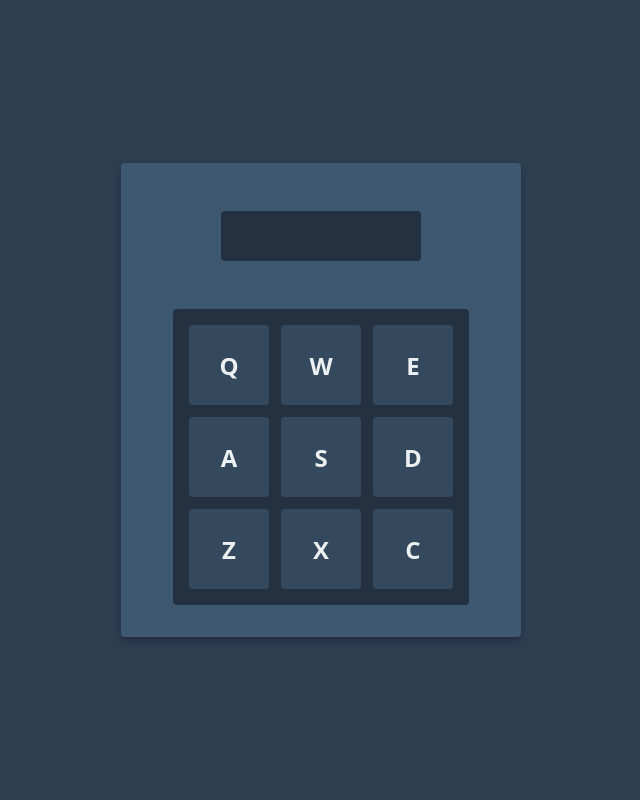
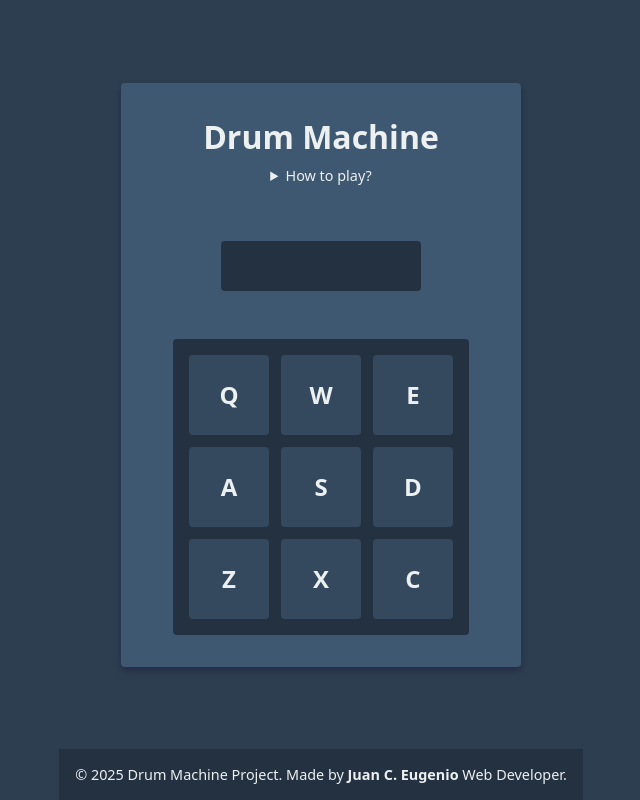
Before and after one commit to juaneugenio/drum-machine-react, a React (Vite) app: page / in a window 1280 px wide. Shown: the whole page, without its empty margins (319-959 px from the left). Built offline with nearby package versions, Linux system fonts and the light colour scheme.

Commit message:
Styles: Added Footer, styled title and  details on DisplayUI element

```diff
--- a/src/App.jsx
+++ b/src/App.jsx
@@ -1,11 +1,29 @@
 /** @format */
 
 import DrumMachine from "./components/DrumMachine/DrumMachine";
+import "./App.scss";
+
 function App() {
 	return (
-		<>
-			<DrumMachine />
-		</>
+		<div className="app-container">
+			<main className="main-content">
+				<DrumMachine />
+			</main>
+			<footer className="footer">
+				<p>
+					&copy; {new Date().getFullYear()} Drum Machine Project. Made by{" "}
+					<a
+						href="https://eugenioportfolio.netlify.app/"
+						target="_blank"
+						rel="noopener noreferrer"
+						className="footer-link"
+					>
+						Juan C. Eugenio
+					</a>{" "}
+					Web Developer.
+				</p>
+			</footer>
+		</div>
 	);
 }
 
--- /dev/null
+++ b/src/App.scss
@@ -0,0 +1,64 @@
+/** @format */
+
+@use "sass:color";
+@use "./styles/variables" as *;
+@use "./styles/mixins" as *;
+
+.app-container {
+  @include flex-center;
+  min-height: 100vh;
+  flex-direction: column;
+  justify-content: space-between;
+  background-color: $primary-color;
+  color: $secondary-color;
+}
+
+.main-content {
+  @include flex-center;
+  flex: 1;
+  width: 100%;
+  padding: 2rem 1rem;
+}
+
+.footer {
+  width: 100%;
+  text-align: center;
+  padding: 1rem;
+  background-color: color.adjust($primary-color, $lightness: -5%);
+
+  p {
+    margin: 0;
+    font-size: 0.9rem;
+  }
+}
+
+.footer-link {
+  color: $secondary-color;
+  text-decoration: none;
+  font-weight: 600;
+  transition: color 0.3s ease;
+
+  &:hover {
+    color: color.adjust($secondary-color, $lightness: 15%);
+    text-decoration: underline;
+  }
+
+  &:focus {
+    outline: 2px solid $secondary-color;
+    outline-offset: 2px;
+  }
+}
+
+@media screen and (max-width: 320px) {
+  .main-content {
+    padding: 1rem 0.5rem;
+  }
+
+  .footer {
+    padding: 0.75rem;
+
+    p {
+      font-size: 0.8rem;
+    }
+  }
+}
--- a/src/components/Display/Display.jsx
+++ b/src/components/Display/Display.jsx
@@ -5,9 +5,36 @@ import PropTypes from "prop-types";
 
 function Display({ text }) {
 	return (
-		<div id="display" data-testid="display">
-			{text}
-		</div>
+		<>
+			<div className="display-header">
+				<h1>Drum Machine</h1>
+				<details
+					className="info-details"
+					aria-label="Instructions"
+					role="group"
+				>
+					<summary aria-controls="instructions-content" aria-expanded="false">
+						How to play?
+					</summary>
+					<div
+						id="instructions-content"
+						className="content"
+						role="region"
+						aria-label="Game instructions"
+					>
+						<p>Use mouse clicks or keyboard keys (Q,W,E,A,S,D,Z,X,C) to play</p>
+					</div>
+				</details>
+			</div>
+			<div
+				id="display"
+				data-testid="display"
+				role="status"
+				aria-live="polite"
+			>
+				{text}
+			</div>
+		</>
 	);
 }
 Display.propTypes = {
--- a/src/components/Display/Display.scss
+++ b/src/components/Display/Display.scss
@@ -13,3 +13,62 @@
   margin: 1rem 0;
   // border: 1px solid $secondary-color;
 }
+.display-header {
+  text-align: center;
+
+  h1 {
+    margin-bottom: 0.5rem;
+  }
+
+  .info-details {
+    margin: 0.5rem 0;
+    cursor: pointer;
+
+    summary {
+      color: $secondary-color;
+      font-size: 0.9rem;
+      transition: opacity 0.3s ease;
+
+      &:hover {
+        opacity: 0.8;
+      }
+
+      &::marker {
+        transition: all 0.3s ease;
+      }
+    }
+
+    .content {
+      overflow: hidden;
+      transition: max-height 0.3s ease-in-out;
+      max-height: 0;
+      opacity: 0;
+    }
+
+    &[open] {
+      .content {
+        max-height: 100px;
+        opacity: 1;
+        transition: all 0.3s ease-in-out;
+      }
+    }
+
+    p {
+      font-size: 0.85rem;
+      opacity: 0.8;
+      margin: 0;
+      padding: 0.5rem;
+      background-color: color.adjust($primary-color, $lightness: -8%);
+      border-radius: $border-radius;
+    }
+  }
+}
+
+@keyframes fadeInOut {
+  0% {
+    opacity: 0;
+  }
+  100% {
+    opacity: 0.8;
+  }
+}
--- a/src/components/DrumMachine/DrumMachine.scss
+++ b/src/components/DrumMachine/DrumMachine.scss
@@ -1,6 +1,8 @@
-@use 'sass:color';
-@use '../../styles/variables' as *;
-@use '../../styles/mixins' as *;
+/** @format */
+
+@use "sass:color";
+@use "../../styles/variables" as *;
+@use "../../styles/mixins" as *;
 
 #drum-machine {
 	@include flex-center;
@@ -21,6 +23,10 @@
 	padding: 1rem;
 	background-color: color.adjust($primary-color, $lightness: -5%);
 	border-radius: $border-radius;
+	user-select: none;
+	-webkit-user-select: none;
+	-moz-user-select: none;
+	-ms-user-select: none;
 }
 
 @media screen and (max-width: 320px) {
@@ -28,8 +34,7 @@
 		// transform: scale(0.7);
 		width: 100%;
 	}
-  .pad-container{
+	.pad-container {
 		width: 100%;
 	}
-
 }
```
Lines whose indentation alone changed are shown as unchanged.
